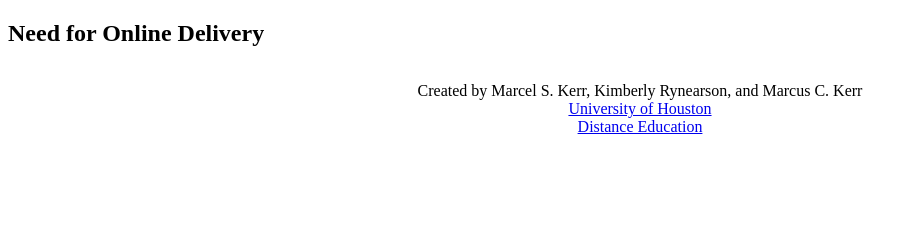
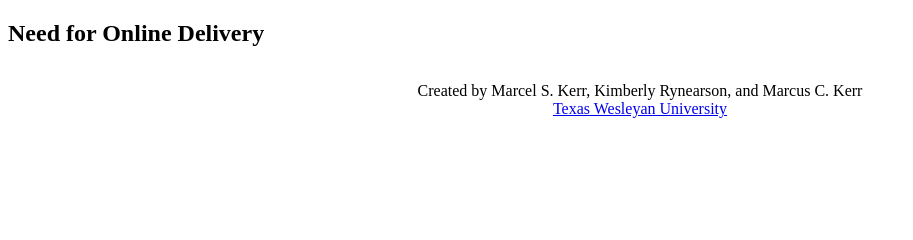
Before and after one commit to CPCC/osp.onlinereadiness, a Django app: template onlinereadiness/templates/onlinereadiness/online-readiness-result.html in a window 1280 px wide. Shown: the part 127-367 px from the top of the page, without its empty margins (0-913 px from the left). Run offline with Django 3.2, Linux system fonts and the light colour scheme; the template is opened without the code that fills it, so the values that code supplies are empty.

Commit message:
Changed credit for the assessment link to point to Texas Wesleyan University.

```diff
--- a/onlinereadiness/templates/onlinereadiness/online-readiness-result.html
+++ b/onlinereadiness/templates/onlinereadiness/online-readiness-result.html
@@ -231,4 +231,4 @@
 		</div>
 	</div>
 
-	<div id="credits" style="width: auto; text-align: center;">Created by Marcel S. Kerr, Kimberly Rynearson, and Marcus C. Kerr <br><a href="http://distance.uh.edu/online_learning.html" >University of Houston<br>Distance Education</a></div>
+	<div id="credits" style="width: auto; text-align: center;">Created by Marcel S. Kerr, Kimberly Rynearson, and Marcus C. Kerr <br><a href="http://faculty.txwes.edu/mskerr/tools.html" >Texas Wesleyan University</a></div>
--- a/onlinereadiness/templates/onlinereadiness/online-readiness.html
+++ b/onlinereadiness/templates/onlinereadiness/online-readiness.html
@@ -73,6 +73,6 @@ div.onlinereadiness-field
   <input type="submit" name="submit" id="id_submit" value="Submit" />
 </form>
 </div>
-<div id="credits" style="width: auto; text-align: center;">Created by Marcel S. Kerr, Kimberly Rynearson, and Marcus C. Kerr <br><a href="http://distance.uh.edu/online_learning.html" >University of Houston<br>Distance Education</a></div>
+<div id="credits" style="width: auto; text-align: center;">Created by Marcel S. Kerr, Kimberly Rynearson, and Marcus C. Kerr <br><a href="http://faculty.txwes.edu/mskerr/tools.html" >Texas Wesleyan University</a></div>
 
 {% endblock %}
```
